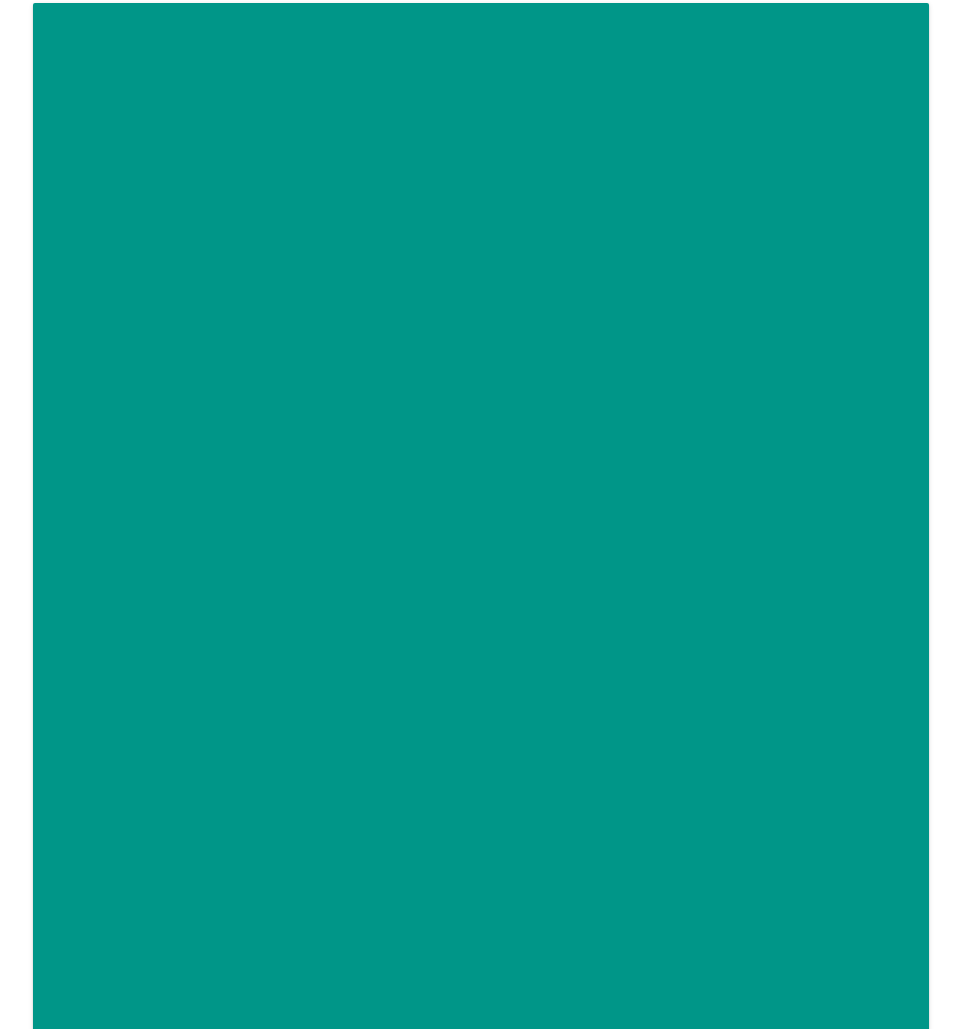
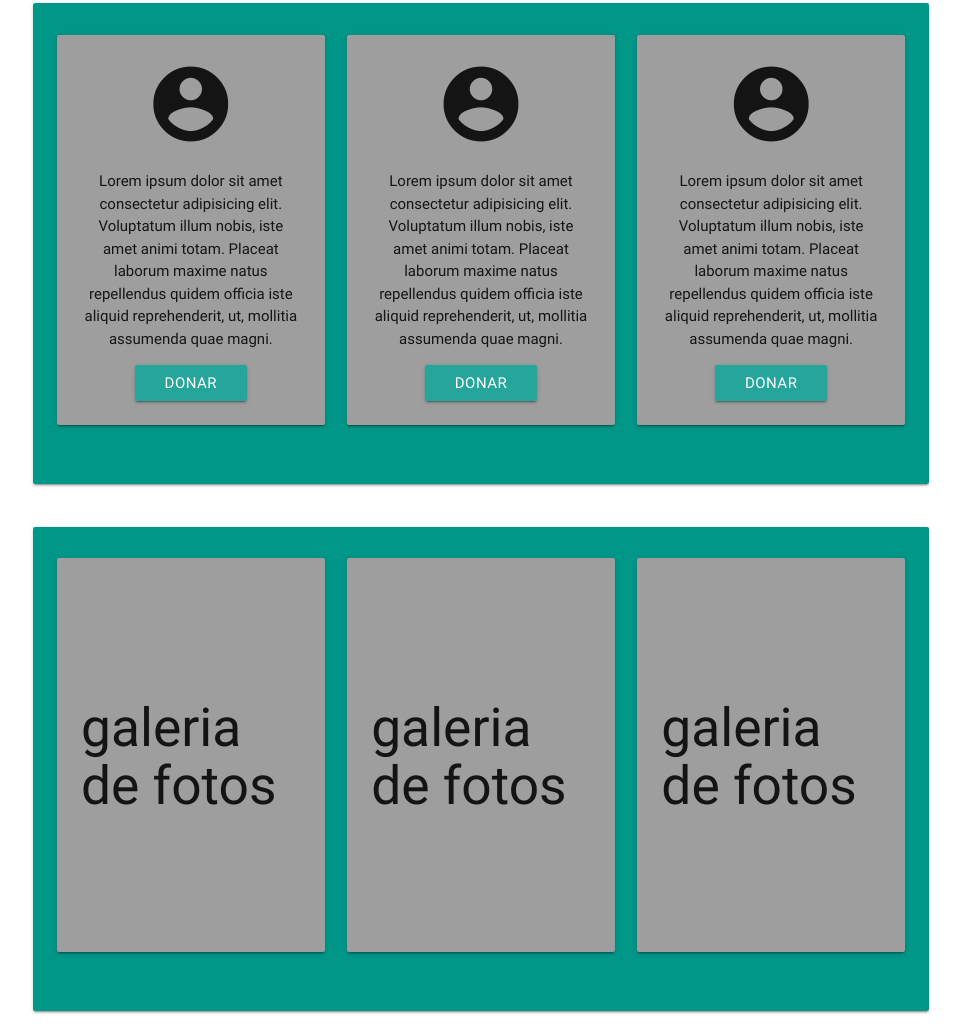
Before and after one commit to oscarmejia/Proyecto_FUNDAMIDA, a plain HTML site: page index.html in a window 1280 px wide. Shown: the part 534-1563 px from the top of the page, without its empty margins (159-1120 px from the left). Drawn offline with nearby package versions, Linux system fonts and the light colour scheme.

Commit message:
primera muestra

```diff
--- a/index.html
+++ b/index.html
@@ -14,12 +14,14 @@
     <main>
             <nav class="green darken-1">
                     <div class="nav-wrapper container">
-                        <a href="#" class="brand-logo"><img src="img/Logo Amigos Dabeiba4.jpg" height="100px" width="150px"></a>
+                        <a href="#" class="brand-logo"><img src="img/Logo Amigos Dabeiba4.jpg" height="65px" width="65px"></a>
                         <ul id="nav-mobile" class="right hide-on-med-and-down">
                         <li><a href="">Inicio</a></li>
                         <li><a href="">Quien Somos</a></li>
                         <li><a href="">Fundacion</a></li>
                         <li><a href="">Contactenos</a></li>
+                        <li><a href="">Nuestros Programas</a></li>
+                        <li><a href="">Eventos</a></li>
                         </ul>
                     </div>
                 </nav>
@@ -70,16 +72,97 @@
                     <div class="row">
                         <div class="col s12 m12 l12">
                             <div class="card-panel teal">
-                                <br><br><br><br><br><br><br>
-                                <br><br><br><br><br><br><br>
-                                <br><br><br><br><br><br><br>
-                                <br><br><br><br><br><br><br>
-                                <br><br><br><br><br><br><br>
-                                <br><br><br><br><br><br><br>
-                                <br><br><br><br><br><br><br>
+                                <div class="row">
+                                  <div class="col m4">
+                                    <div class="card-panel grey center-align">
+                                      <i class="large material-icons">account_circle</i>
+                                      <p>Lorem ipsum dolor sit amet consectetur
+                                         adipisicing elit. Voluptatum illum nobis,
+                                          iste amet animi totam. Placeat laborum maxime
+                                           natus repellendus quidem officia iste aliquid
+                                         reprehenderit, ut, mollitia assumenda quae magni.</p>
+                                         <button class="btn">Donar</button>
+                                    </div>
+                                  </div>
+                                  <div class="col m4">
+                                    <div class="card-panel grey center">
+                                        <i class="large material-icons">account_circle</i>
+                                        <p>Lorem ipsum dolor sit amet consectetur
+                                           adipisicing elit. Voluptatum illum nobis,
+                                            iste amet animi totam. Placeat laborum maxime
+                                             natus repellendus quidem officia iste aliquid
+                                           reprehenderit, ut, mollitia assumenda quae magni.</p>
+                                           <button class="btn">Donar</button>
+                                    </div>
+                                  </div>
+                                  <div class="col m4">
+                                    <div class="card-panel grey center">
+                                        <i class="large material-icons">account_circle</i>
+                                        <p>Lorem ipsum dolor sit amet consectetur
+                                           adipisicing elit. Voluptatum illum nobis,
+                                            iste amet animi totam. Placeat laborum maxime
+                                             natus repellendus quidem officia iste aliquid
+                                           reprehenderit, ut, mollitia assumenda quae magni.</p>
+                                           <button class="btn">Donar</button>
+                                    </div>
+                                  </div>
+                                </div>
                             </div>
                         </div>
                     </div>
+                    <div class="row">
+                      <div class="col s12 m12 l12">
+                          <div class="card-panel teal">
+                            <div class="row">
+                              <div class="col m4">
+                                <div class="card-panel grey">
+                                  <br><br><br><br>
+                                  <h2>galeria de fotos</h2>
+                                  <br><br><br><br>
+                                </div>
+                              </div>
+                              <div class="col m4">
+                                <div class="card-panel grey">
+                                    <br><br><br><br>
+                                    <h2>galeria de fotos</h2>
+                                    <br><br><br><br>
+                                </div>
+                              </div>
+                              <div class="col m4">
+                                <div class="card-panel grey">
+                                    <br><br><br><br>
+                                    <h2>galeria de fotos</h2>
+                                    <br><br><br><br>
+                                </div>
+                              </div>
+                            </div>
+                          </div>
+                      </div>
+                  </div>
+                  <div class="row">
+                    <div class="col s12 m12 l12">
+                        <div class="card-panel teal">
+                          <div class="row">
+                            <div class="col m4">
+                              <div class="card-panel grey">
+                                  <br><br><br><br>
+                                  <h4>seccion comentarios redes
+                                    sociales
+                                  </h4>
+                                  <br><br><br><br><br><br>
+                              </div>
+                            </div>
+                            <div class="col m8">
+                              <div class="card-panel grey">
+                                  <br><br><br><br>
+                                  <h1>seccion de videos o </h1>
+                                  <br><br><br><br>
+                              </div>
+                            </div>
+                          </div>
+                        </div>
+                    </div>
+                </div>
                 </div>
 
     </main>
```
